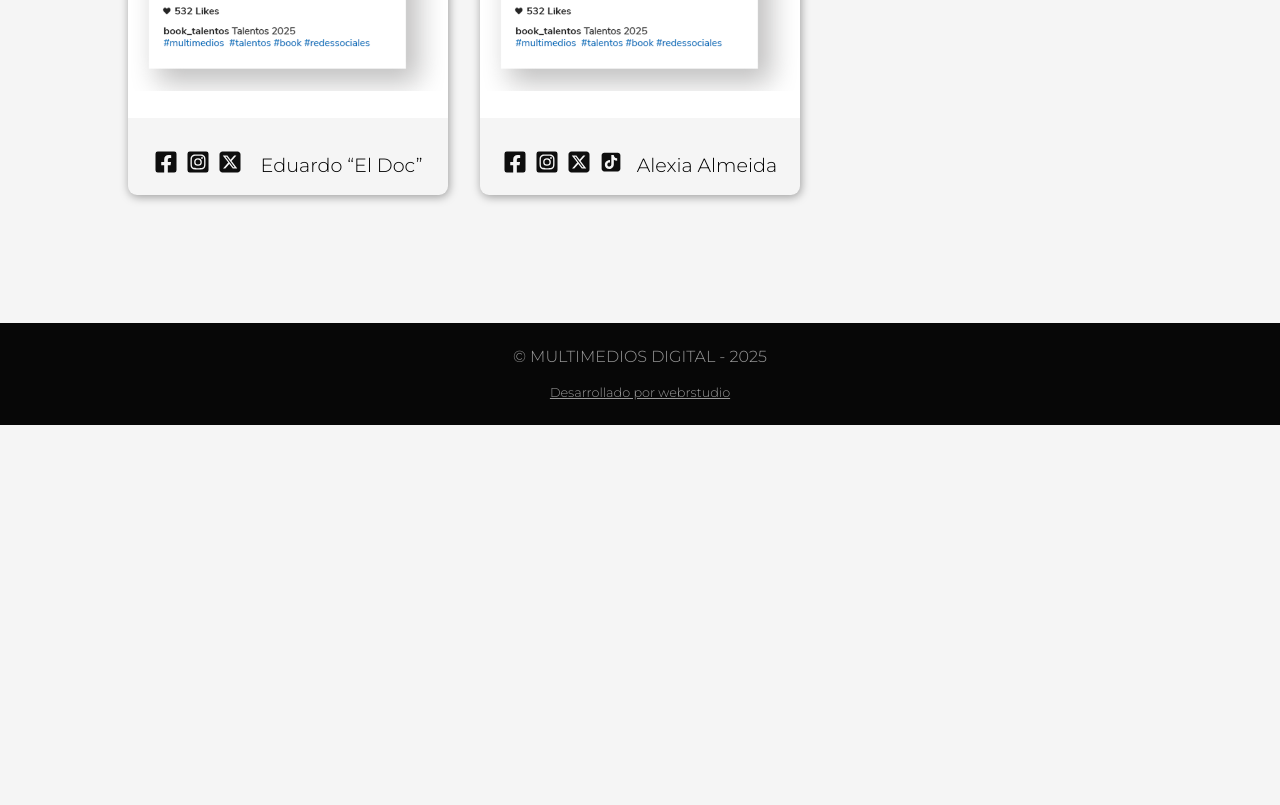
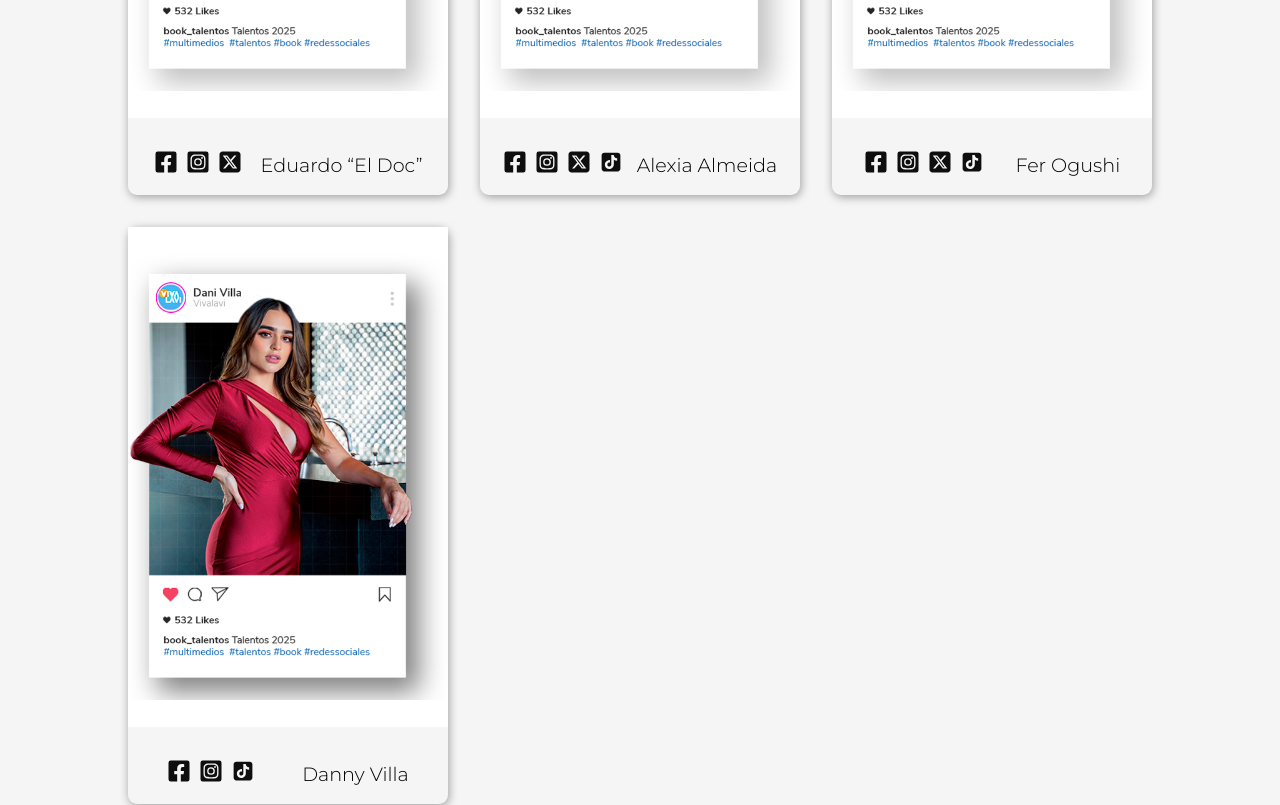
Before and after one commit to webrstudio/multimediosdigital.com, a Next.js app: page /talento in a window 1280 px wide. Shown: the part 2660-3465 px from the top of the page. Before the commit the page ends 3085 px from the top, so only its background shows below. Built offline with nearby package versions, Linux system fonts and the light colour scheme; a web font is replaced by a local one.

Commit message:
se agregan elementos a la lista de influencers

```diff
--- a/src/app/talento/components/talent/Talent/const.js
+++ b/src/app/talento/components/talent/Talent/const.js
@@ -234,6 +234,69 @@ export const talent = [
     image: "/assets/images/talent/alexia-almeida.png",
     location: 'Monterrey'
   },
+  {
+    name: "Fer Ogushi",
+    description:
+      "Originaria de Monterrey N.L, forma parte del programa Vivalavi en fin de semana.",
+    icons: [
+      {
+        icon: <FaFacebookSquare />,
+        link: "https://www.facebook.com/ferogushi",
+      },
+      {
+        icon: <FaInstagramSquare />,
+        link: "https://www.instagram.com/ferogushi/",
+      },
+      {
+        icon: <FaSquareXTwitter />,
+        link: "https://twitter.com/ferogushi",
+      },
+      {
+        icon: <AiFillTikTok />,
+        link: "https://www.tiktok.com/@ferogushi",
+      },
+    ],
+    image: "/assets/images/talent/fer-ogushi.png",
+    location: 'Monterrey'
+  },
+  {
+    name: "Danny Villa",
+    description:
+      "Modelo, Dentista,  locutora y creadora de contenido. Buena vibra y una gran energía que transmite todos los días con su público.",
+    icons: [
+      {
+        icon: <FaFacebookSquare />,
+        link: "https://www.facebook.com/danivilla11",
+      },
+      {
+        icon: <FaInstagramSquare />,
+        link: "https://www.instagram.com/danivilla11/",
+      },
+      {
+        icon: <AiFillTikTok />,
+        link: "https://www.tiktok.com/@.danivilla",
+      },
+    ],
+    image: "/assets/images/talent/danny-villa.png",
+    location: 'Monterrey'
+  },
+  {
+    name: "William Salcedo",
+    description:
+      "Joven y carismático conductor de Multimedios, cuyo contenido consiste en dinámicas ingeniosas para conseguir premios, siendo extrovertido y alegre logra cautivar a las audiencias con su personalidad. ",
+    icons: [
+      {
+        icon: <FaInstagramSquare />,
+        link: "https://www.instagram.com/williamsalcedoo/?igsh=MXV4aWp3Ym1iemF6Mw==&utm_source=qr",
+      },
+      {
+        icon: <AiFillTikTok />,
+        link: "https://www.tiktok.com/@williamsalcedoo?_t=8j979ejZ1Ms&_r=1",
+      },
+    ],
+    image: "/assets/images/talent/madre-hadisima.png",
+    location: 'Ciudad de México'
+  },
   /*Ciudad de México*/
   {
     name: "Madre Hadisima",
```
Also changed, not shown: public/assets/images/talent/danny-villa.png (added), public/assets/images/talent/fer-ogushi.png (added).
